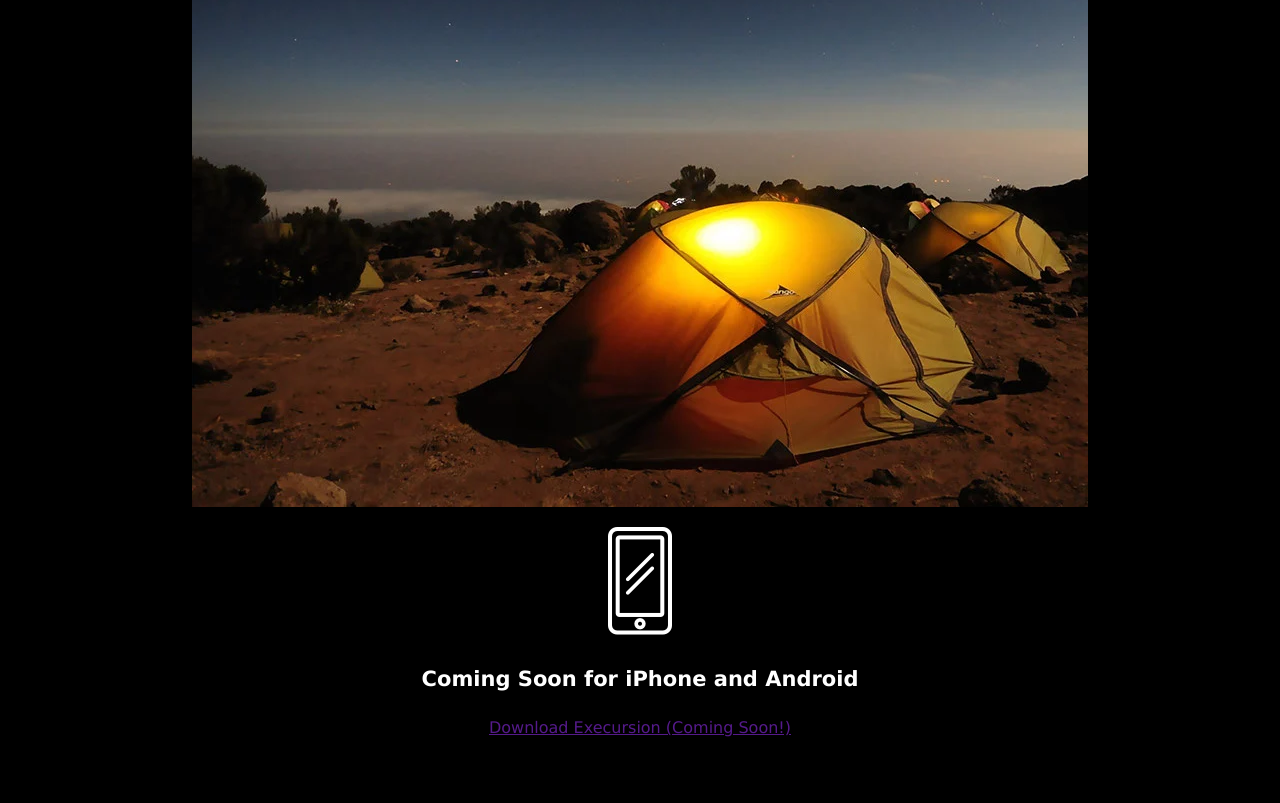
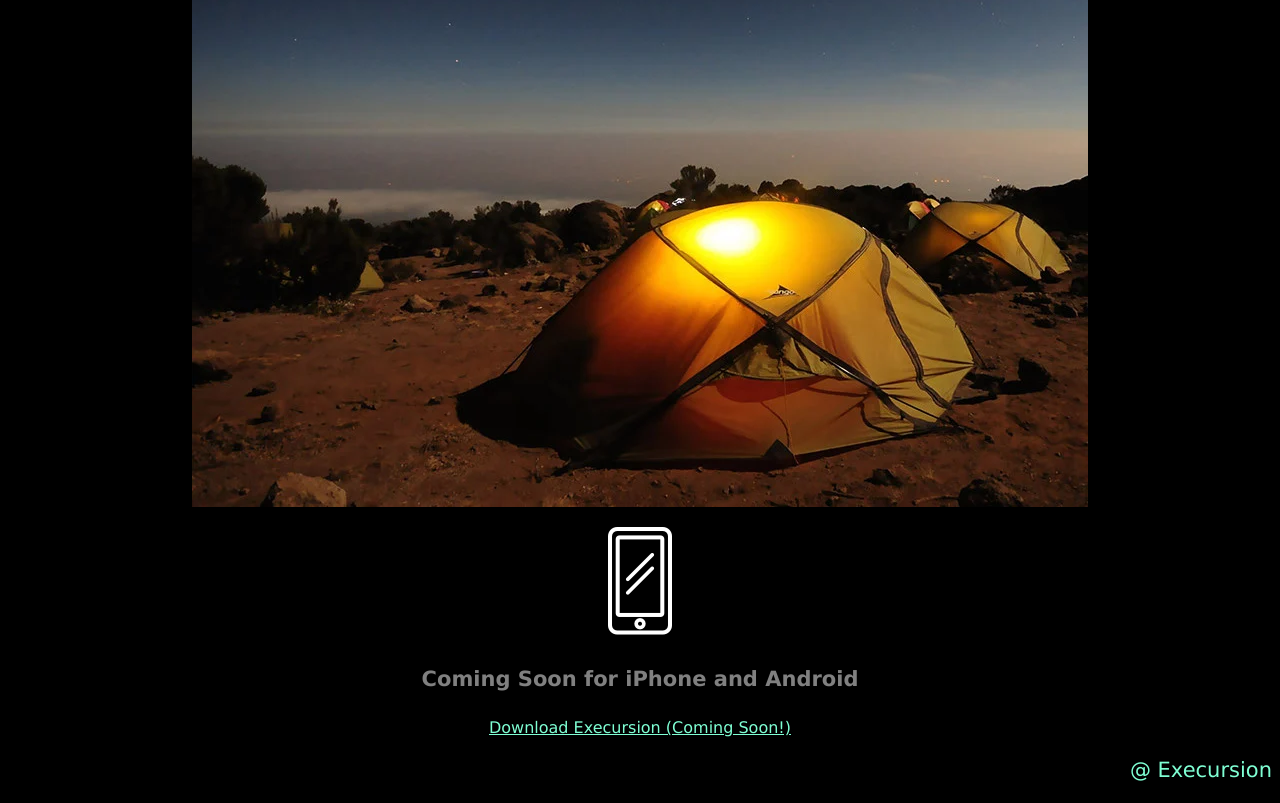
Before and after one commit to rexfordkode/excursion, a plain HTML site: page index.html in a window 1280 px wide. Shown: the part 505-1308 px from the top of the page. Before the commit the page ends 1258 px from the top, so only its background shows below. Drawn offline with Linux system fonts and the light colour scheme.

Commit message:
Final Push

```diff
--- a/index.html
+++ b/index.html
@@ -21,6 +21,7 @@
 
     <h4 class="header--sub-header">Coming Soon for iPhone and Android</h4>
     <p><a href="" class="link--cta">Download Execursion (Coming Soon!)</a></p>
+    <p class="footer--copyright">@ Execursion </p>
 
 
 </body>
--- a/resources/css/style.css
+++ b/resources/css/style.css
@@ -2,7 +2,6 @@ body {
   background-color: #000000;
   text-align: center;
   font-family: Verdana, Geneva, Tahoma, sans-serif;
-
 }
 /* HEADINGS */
 .header--main {
@@ -11,18 +10,24 @@ body {
   color: #ffffffff;
 }
 
-.header--secondary{
-    color: #ffffffff;
-    font-size: 42px;
-    font-weight: 300px;
+.header--secondary {
+  color: #ffffffff;
+  font-size: 42px;
+  font-weight: 300px;
 }
-.header--sub-header{
-    font-size: 21px;
-    color: #ffffffff;
+.header--sub-header {
+  font-size: 21px;
+  color: gray;
 }
 
 /* LINKS */
-link--cta{
+.link--cta{
     font-size: 16px;
     color: aquamarine;
 }
+/* Footer */
+.footer--copyright {
+  font-size: 21px;
+  color: aquamarine;
+  text-align: right;
+}
```
